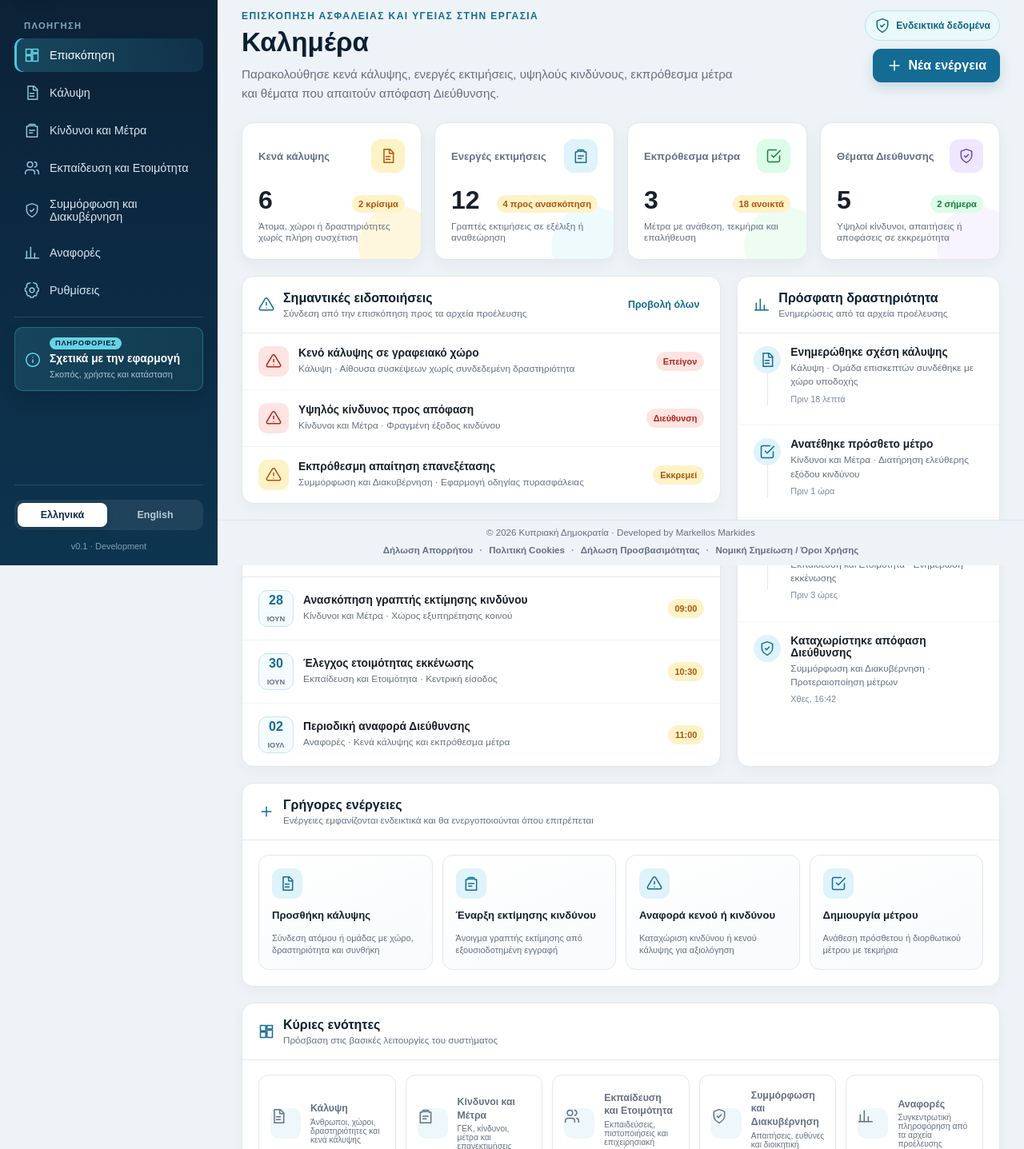
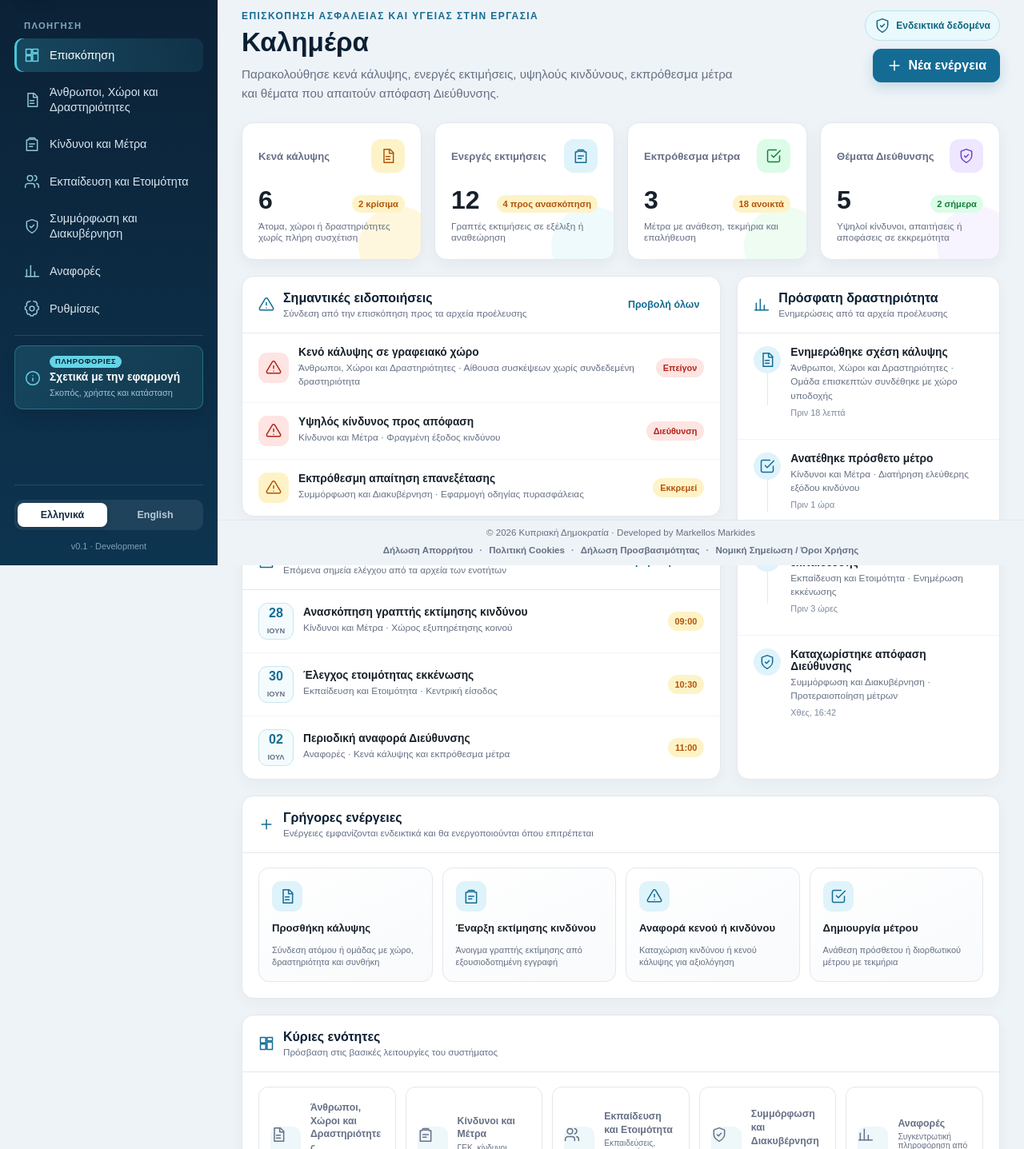
Before and after one commit to mmark76/Health-and-Safety-App, a React (Vite) app: page / in a window 1280 px wide. Shown: the part 93-1530 px from the top of the page at 80% size. Built offline with nearby package versions, Linux system fonts and the light colour scheme.

Commit message:
fix: rename coverage navigation label (#5)
* fix: rename coverage navigation label

* fix: scope navigation label wrapping

```diff
--- a/src/features/about-app/pages/AboutAppPage.tsx
+++ b/src/features/about-app/pages/AboutAppPage.tsx
@@ -50,7 +50,7 @@ const aboutAppContent: Record<Language, AboutAppContent> = {
       'Η εφαρμογή οργανώνεται σε έξι σταθερές περιοχές εργασίας. Η παρούσα πληροφοριακή σελίδα είναι υποστηρικτική και δεν αποτελεί έβδομη κύρια περιοχή.',
     areas: [
       { title: 'Επισκόπηση', text: 'Συγκεντρωτικοί δείκτες, κενά, προθεσμίες και θέματα Διοίκησης.' },
-      { title: 'Κάλυψη', text: 'Άνθρωποι ή ομάδες, οργανωτικές μονάδες, χώροι, δραστηριότητες και συνθήκες.' },
+      { title: 'Άνθρωποι, Χώροι και Δραστηριότητες', text: 'Άνθρωποι ή ομάδες, οργανωτικές μονάδες, χώροι, δραστηριότητες και συνθήκες.' },
       { title: 'Κίνδυνοι και Μέτρα', text: 'Γραπτές εκτιμήσεις, κίνδυνοι, έλεγχοι, μέτρα, επαλήθευση και επανεκτίμηση.' },
       { title: 'Εκπαίδευση και Ετοιμότητα', text: 'Γνώσεις, συμμετοχή, ρόλοι ετοιμότητας και βασική τεκμηρίωση.' },
       { title: 'Συμμόρφωση και Διακυβέρνηση', text: 'Απαιτήσεις, ευθύνες, αποφάσεις και διοικητική εποπτεία.' },
@@ -106,7 +106,7 @@ const aboutAppContent: Record<Language, AboutAppContent> = {
       'The application is organized into six stable areas of work. This informational page is a supporting function and is not a seventh primary product area.',
     areas: [
       { title: 'Overview', text: 'Aggregated indicators, gaps, deadlines and matters requiring Management attention.' },
-      { title: 'Coverage', text: 'People or groups, organizational units, locations, activities and foreseeable conditions.' },
+      { title: 'People, Locations and Activities', text: 'People or groups, organizational units, locations, activities and foreseeable conditions.' },
       { title: 'Risks and Measures', text: 'Written assessments, hazards, controls, measures, verification and reassessment.' },
       { title: 'Training and Preparedness', text: 'Knowledge, participation, preparedness roles and basic evidence.' },
       { title: 'Compliance and Governance', text: 'Requirements, accountability, decisions and Management oversight.' },
--- a/src/features/dashboard/data/dashboardContent.ts
+++ b/src/features/dashboard/data/dashboardContent.ts
@@ -7,7 +7,7 @@ export const dashboardContent = {
     navigation: 'Πλοήγηση',
     nav: [
       ['dashboard', 'Επισκόπηση'],
-      ['documents', 'Κάλυψη', 'Άνθρωποι, χώροι, δραστηριότητες και κενά κάλυψης'],
+      ['documents', 'Άνθρωποι, Χώροι και Δραστηριότητες', 'Άνθρωποι, χώροι, δραστηριότητες και κενά κάλυψης'],
       ['risk', 'Κίνδυνοι και Μέτρα', 'ΓΕΚ, κίνδυνοι, μέτρα και επανεκτιμήσεις'],
       ['training', 'Εκπαίδευση και Ετοιμότητα', 'Εκπαιδεύσεις, πιστοποιήσεις και επιχειρησιακή ετοιμότητα'],
       ['shield', 'Συμμόρφωση και Διακυβέρνηση', 'Απαιτήσεις, ευθύνες και διοικητική εποπτεία'],
@@ -34,7 +34,7 @@ export const dashboardContent = {
     alertsSubtitle: 'Σύνδεση από την επισκόπηση προς τα αρχεία προέλευσης',
     viewAll: 'Προβολή όλων',
     alerts: [
-      { title: 'Κενό κάλυψης σε γραφειακό χώρο', detail: 'Κάλυψη · Αίθουσα συσκέψεων χωρίς συνδεδεμένη δραστηριότητα', status: 'Επείγον', level: 'high' },
+      { title: 'Κενό κάλυψης σε γραφειακό χώρο', detail: 'Άνθρωποι, Χώροι και Δραστηριότητες · Αίθουσα συσκέψεων χωρίς συνδεδεμένη δραστηριότητα', status: 'Επείγον', level: 'high' },
       { title: 'Υψηλός κίνδυνος προς απόφαση', detail: 'Κίνδυνοι και Μέτρα · Φραγμένη έξοδος κινδύνου', status: 'Διεύθυνση', level: 'high' },
       { title: 'Εκπρόθεσμη απαίτηση επανεξέτασης', detail: 'Συμμόρφωση και Διακυβέρνηση · Εφαρμογή οδηγίας πυρασφάλειας', status: 'Εκκρεμεί', level: 'medium' },
     ],
@@ -48,7 +48,7 @@ export const dashboardContent = {
     activityTitle: 'Πρόσφατη δραστηριότητα',
     activitySubtitle: 'Ενημερώσεις από τα αρχεία προέλευσης',
     activity: [
-      { title: 'Ενημερώθηκε σχέση κάλυψης', detail: 'Κάλυψη · Ομάδα επισκεπτών συνδέθηκε με χώρο υποδοχής', time: 'Πριν 18 λεπτά', icon: 'documents' },
+      { title: 'Ενημερώθηκε σχέση κάλυψης', detail: 'Άνθρωποι, Χώροι και Δραστηριότητες · Ομάδα επισκεπτών συνδέθηκε με χώρο υποδοχής', time: 'Πριν 18 λεπτά', icon: 'documents' },
       { title: 'Ανατέθηκε πρόσθετο μέτρο', detail: 'Κίνδυνοι και Μέτρα · Διατήρηση ελεύθερης εξόδου κινδύνου', time: 'Πριν 1 ώρα', icon: 'actions' },
       { title: 'Καταγράφηκε συμμετοχή εκπαίδευσης', detail: 'Εκπαίδευση και Ετοιμότητα · Ενημέρωση εκκένωσης', time: 'Πριν 3 ώρες', icon: 'training' },
       { title: 'Καταχωρίστηκε απόφαση Διεύθυνσης', detail: 'Συμμόρφωση και Διακυβέρνηση · Προτεραιοποίηση μέτρων', time: 'Χθες, 16:42', icon: 'shield' },
@@ -83,7 +83,7 @@ export const dashboardContent = {
     navigation: 'Navigation',
     nav: [
       ['dashboard', 'Overview'],
-      ['documents', 'Coverage', 'People, locations, activities and coverage gaps'],
+      ['documents', 'People, Locations and Activities', 'People, locations, activities and coverage gaps'],
       ['risk', 'Risks and Measures', 'Risk assessments, risks, measures and reassessments'],
       ['training', 'Training and Preparedness', 'Training, certifications and operational preparedness'],
       ['shield', 'Compliance and Governance', 'Requirements, responsibilities and Management oversight'],
@@ -110,7 +110,7 @@ export const dashboardContent = {
     alertsSubtitle: 'Overview links to authoritative source records',
     viewAll: 'View all',
     alerts: [
-      { title: 'Coverage gap in office area', detail: 'Coverage · Meeting room has no linked work activity', status: 'Urgent', level: 'high' },
+      { title: 'Coverage gap in office area', detail: 'People, Locations and Activities · Meeting room has no linked work activity', status: 'Urgent', level: 'high' },
       { title: 'High risk awaiting decision', detail: 'Risks and Measures · Obstructed emergency exit', status: 'Management', level: 'high' },
       { title: 'Requirement review overdue', detail: 'Compliance and Governance · Fire-safety guidance applicability', status: 'Pending', level: 'medium' },
     ],
@@ -124,7 +124,7 @@ export const dashboardContent = {
     activityTitle: 'Recent activity',
     activitySubtitle: 'Updates from authoritative source records',
     activity: [
-      { title: 'Coverage relationship updated', detail: 'Coverage · Visitor group linked to reception area', time: '18 minutes ago', icon: 'documents' },
+      { title: 'Coverage relationship updated', detail: 'People, Locations and Activities · Visitor group linked to reception area', time: '18 minutes ago', icon: 'documents' },
       { title: 'Additional measure assigned', detail: 'Risks and Measures · Keep emergency exit clear', time: '1 hour ago', icon: 'actions' },
       { title: 'Training participation recorded', detail: 'Training and Preparedness · Evacuation briefing', time: '3 hours ago', icon: 'training' },
       { title: 'Management decision recorded', detail: 'Compliance and Governance · Measure prioritization', time: 'Yesterday, 16:42', icon: 'shield' },
--- a/src/features/dashboard/pages/DashboardPage.css
+++ b/src/features/dashboard/pages/DashboardPage.css
@@ -126,6 +126,13 @@
 
 .sidebar-link .icon {
   color: #91c6d7;
+}
+
+.sidebar-nav .sidebar-link > span {
+  min-width: 0;
+  line-height: 1.3;
+  overflow-wrap: break-word;
+  white-space: normal;
 }
 
 .sidebar-link.is-active .icon {
@@ -782,10 +789,14 @@
 
 .module-card strong {
   display: block;
-  overflow: hidden;
   font-size: 0.77rem;
   line-height: 1.35;
-  text-overflow: ellipsis;
+  overflow-wrap: break-word;
+  white-space: normal;
+}
+
+.module-card > span:not(.module-icon) {
+  min-width: 0;
 }
 
 .module-card span {
```
